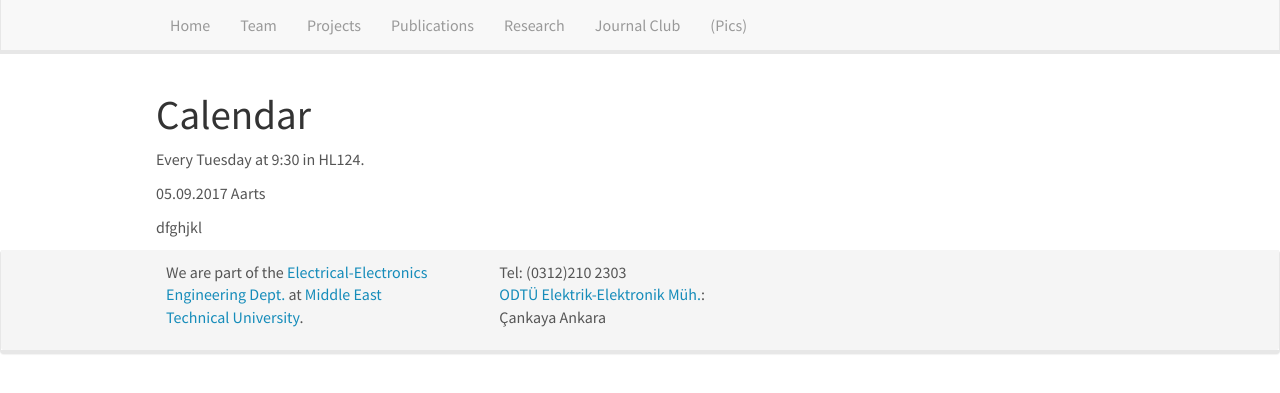
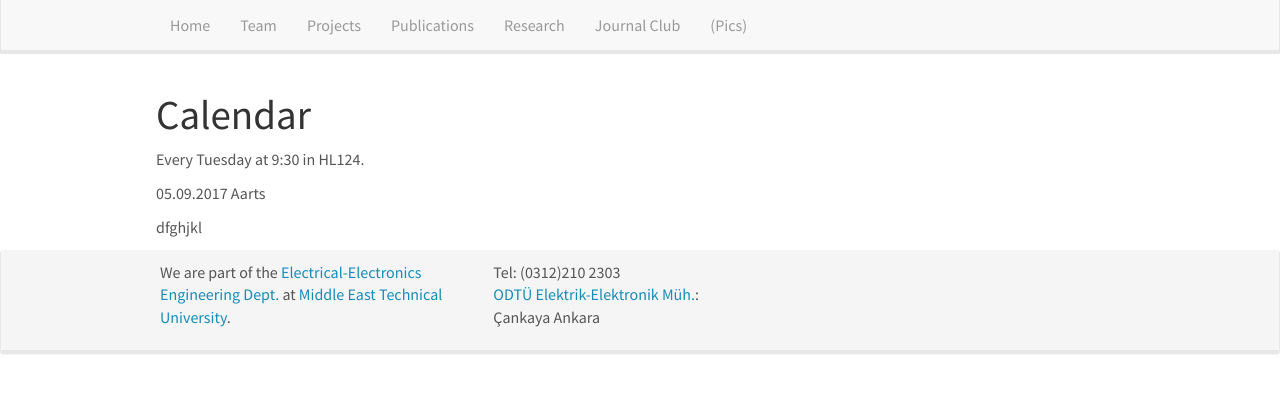
Before and after one commit to odtu/odtu.github.io, a Jekyll site: the page built from _pages/mini_lecture_series.md, in a window 1280 px wide. Shown: the top 393 px of the page. Built offline with Jekyll 4.4.1, drawn with Linux system fonts in a browser that asks for light colours; nearby versions of some CDN libraries.

Commit message:
tuning the padding

```diff
--- a/css/main.scss
+++ b/css/main.scss
@@ -76,8 +76,8 @@ firstp {
 
 /* Grid overrides */
 .col-sm-4 {
-	padding-left: 26px;
-	padding-right: 26px;
+	padding-left: 20px;
+	padding-right: 20px;
 }
 
 
```
